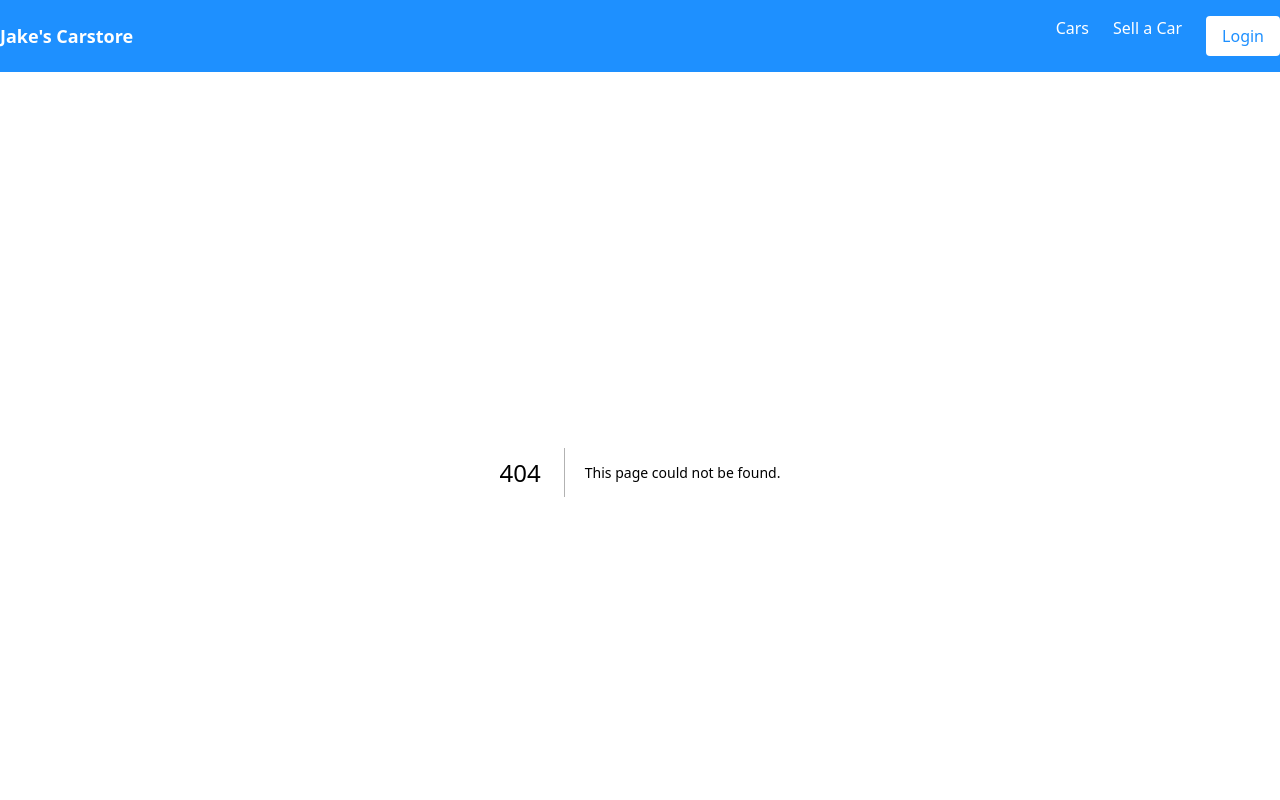
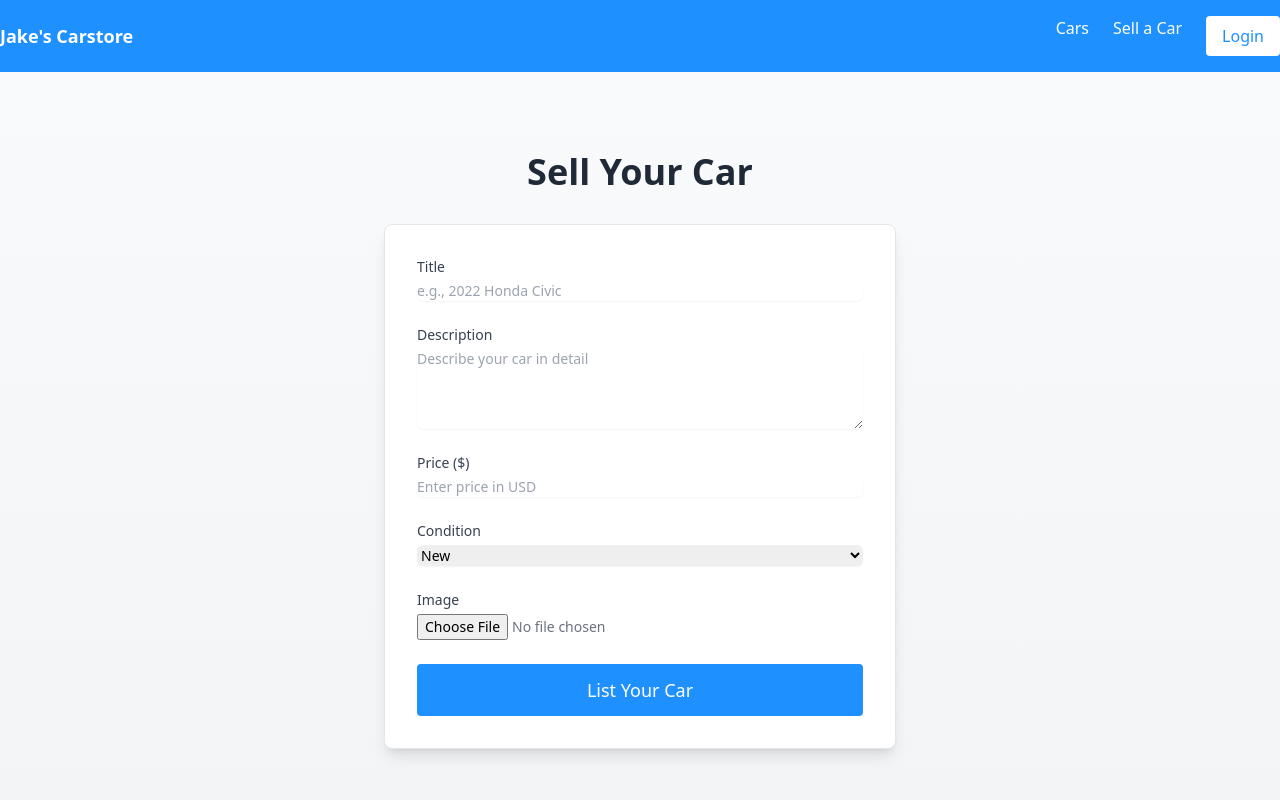
Before and after one commit to JacobSamas/Jakes-carstore, a Next.js app in the folder frontend/: page /sell in a window 1280 px wide. Before the commit this address had no page. Shown: the top 800 px of the page. Built offline with nearby package versions, Linux system fonts and the light colour scheme.

Commit message:
feat: add sell ur car page

```diff
--- /dev/null
+++ b/frontend/src/app/sell/page.js
@@ -0,0 +1,206 @@
+"use client";
+
+import React, { useState } from "react";
+import { toast } from "react-toastify";
+import { useRouter } from "next/navigation";
+
+export default function SellPage() {
+  const [formData, setFormData] = useState({
+    title: "",
+    description: "",
+    price: "",
+    condition: "new",
+    image: null,
+  });
+
+  const [imagePreview, setImagePreview] = useState(null);
+  const router = useRouter();
+
+  const handleChange = (e) => {
+    const { name, value } = e.target;
+    setFormData({ ...formData, [name]: value });
+  };
+
+  const handleImageChange = (e) => {
+    const file = e.target.files[0];
+    if (file) {
+      setFormData({ ...formData, image: file });
+      setImagePreview(URL.createObjectURL(file));
+    }
+  };
+
+  const handleSubmit = async (e) => {
+    e.preventDefault();
+
+    const token = localStorage.getItem('jwtToken');
+    if (!token) {
+      toast.error('You must be logged in to list a car.');
+      router.push('/login');
+      return;
+    }
+
+    try {
+      // Build the JSON payload for the request
+      const payload = {
+        title: formData.title,
+        description: formData.description,
+        price: Number(formData.price), // Ensure price is a number
+        condition: formData.condition,
+        ownerId: 1, // Replace with dynamic ownerId if needed
+      };
+
+      const response = await fetch('http://localhost:5001/api/cars/add', {
+        method: 'POST',
+        headers: {
+          'Content-Type': 'application/json',
+          Authorization: `Bearer ${token}`,
+        },
+        body: JSON.stringify(payload), // Ensure correct JSON structure
+      });
+
+      if (response.ok) {
+        toast.success('Car listed successfully!');
+        setFormData({
+          title: '',
+          description: '',
+          price: '',
+          condition: 'new',
+          image: null,
+        });
+        setImagePreview(null);
+      } else {
+        const errorData = await response.json();
+        toast.error(errorData.message || 'Failed to list car.');
+      }
+    } catch (error) {
+      console.error('Error adding car:', error);
+      toast.error('An error occurred. Please try again later.');
+    }
+  };
+
+  return (
+    <section className="py-20 bg-gradient-to-b from-gray-50 to-gray-100">
+      <div className="container mx-auto px-4">
+        <h2 className="text-4xl font-bold text-gray-800 mb-8 text-center">
+          Sell Your Car
+        </h2>
+        <form
+          onSubmit={handleSubmit}
+          className="max-w-lg mx-auto bg-white p-8 rounded-lg shadow-lg border border-gray-200"
+        >
+          {/* Title */}
+          <div className="mb-6">
+            <label
+              htmlFor="title"
+              className="block text-sm font-medium text-gray-700"
+            >
+              Title
+            </label>
+            <input
+              type="text"
+              id="title"
+              name="title"
+              value={formData.title}
+              onChange={handleChange}
+              className="mt-1 block w-full rounded-md border-gray-300 shadow-sm focus:border-primary focus:ring-primary sm:text-sm"
+              placeholder="e.g., 2022 Honda Civic"
+              required
+            />
+          </div>
+
+          {/* Description */}
+          <div className="mb-6">
+            <label
+              htmlFor="description"
+              className="block text-sm font-medium text-gray-700"
+            >
+              Description
+            </label>
+            <textarea
+              id="description"
+              name="description"
+              rows="4"
+              value={formData.description}
+              onChange={handleChange}
+              className="mt-1 block w-full rounded-md border-gray-300 shadow-sm focus:border-primary focus:ring-primary sm:text-sm"
+              placeholder="Describe your car in detail"
+              required
+            ></textarea>
+          </div>
+
+          {/* Price */}
+          <div className="mb-6">
+            <label
+              htmlFor="price"
+              className="block text-sm font-medium text-gray-700"
+            >
+              Price ($)
+            </label>
+            <input
+              type="number"
+              id="price"
+              name="price"
+              value={formData.price}
+              onChange={handleChange}
+              className="mt-1 block w-full rounded-md border-gray-300 shadow-sm focus:border-primary focus:ring-primary sm:text-sm"
+              placeholder="Enter price in USD"
+              required
+            />
+          </div>
+
+          {/* Condition */}
+          <div className="mb-6">
+            <label
+              htmlFor="condition"
+              className="block text-sm font-medium text-gray-700"
+            >
+              Condition
+            </label>
+            <select
+              id="condition"
+              name="condition"
+              value={formData.condition}
+              onChange={handleChange}
+              className="mt-1 block w-full rounded-md border-gray-300 shadow-sm focus:border-primary focus:ring-primary sm:text-sm"
+            >
+              <option value="new">New</option>
+              <option value="used">Used</option>
+            </select>
+          </div>
+
+          {/* Image Upload */}
+          <div className="mb-6">
+            <label
+              htmlFor="image"
+              className="block text-sm font-medium text-gray-700"
+            >
+              Image
+            </label>
+            <input
+              type="file"
+              id="image"
+              accept="image/*"
+              onChange={handleImageChange}
+              className="mt-1 block w-full text-sm text-gray-500"
+            />
+            {imagePreview && (
+              <img
+                src={imagePreview}
+                alt="Car Preview"
+                className="mt-4 rounded-lg shadow-md w-full object-cover"
+              />
+            )}
+          </div>
+
+          {/* Submit Button */}
+          <button
+            type="submit"
+            className="w-full px-6 py-3 bg-primary text-white text-lg font-medium rounded hover:bg-opacity-90 transition"
+          >
+            List Your Car
+          </button>
+        </form>
+      </div>
+    </section>
+  );
+}
```
